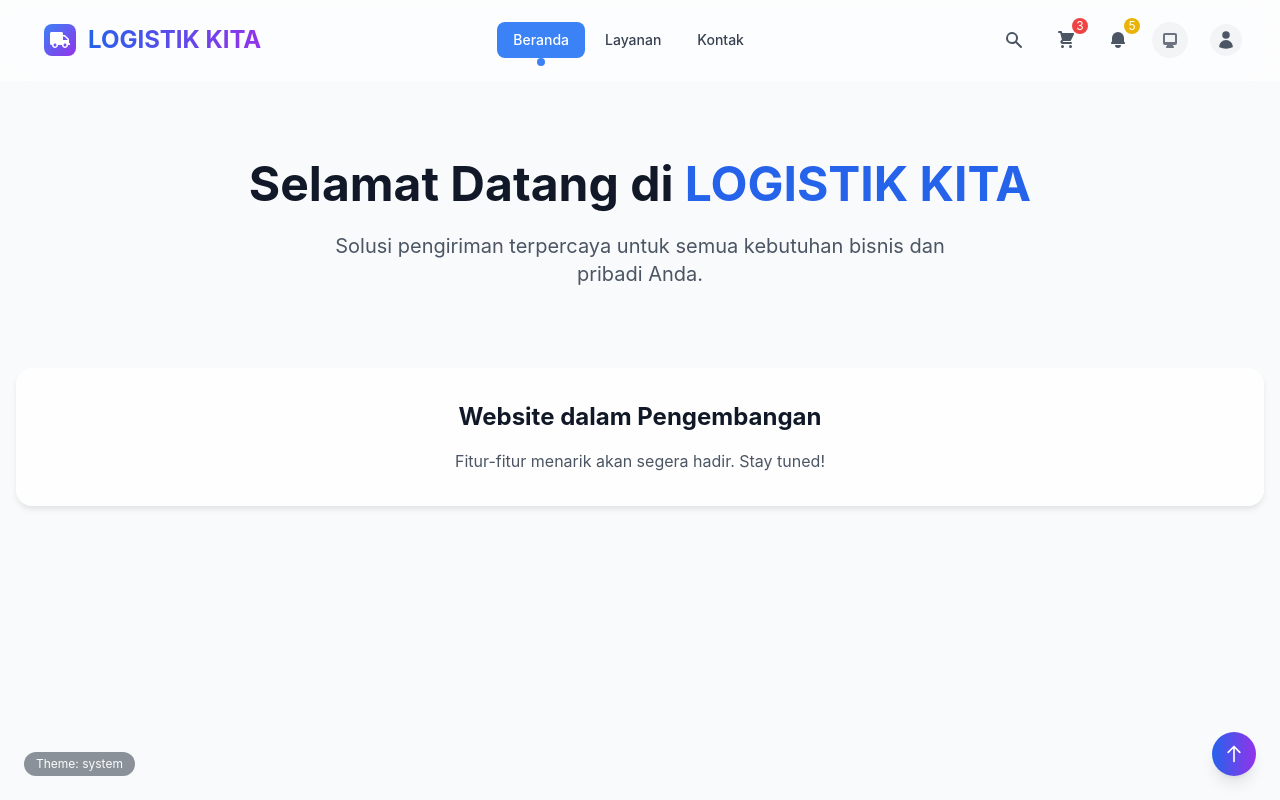
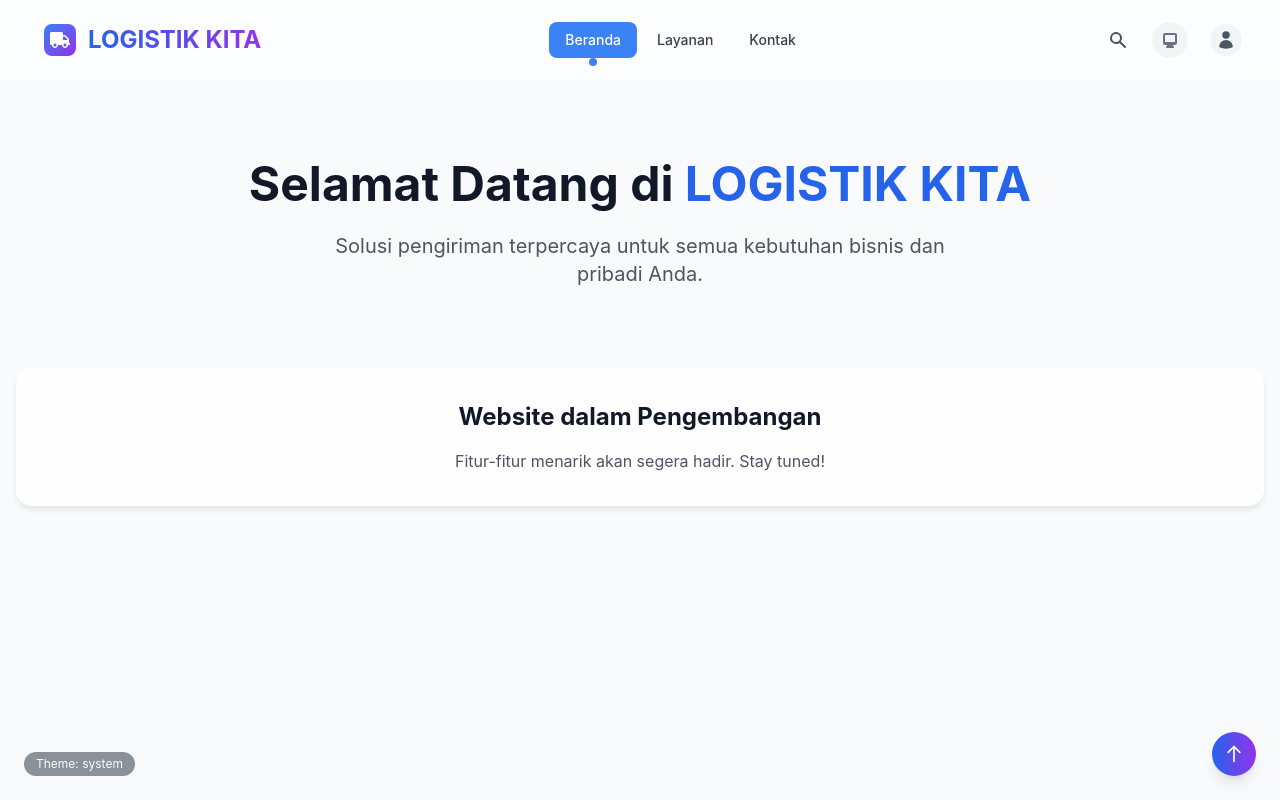
Before and after one commit to Logistikkita-4/Logistikkita-4, a React (Create React App) app in the folder frontend/: page / in a window 1280 px wide. Shown: the top 800 px of the page. Built offline with nearby package versions, Linux system fonts and the light colour scheme; no server answers.

Commit message:
Update Navbar.jsx

```diff
--- a/frontend/src/components/layout/Navbar.jsx
+++ b/frontend/src/components/layout/Navbar.jsx
@@ -1,12 +1,9 @@
 /**
- * Main Navigation Bar Component
- * Features:
- * - Glass morphism effect dengan backdrop blur
- * - Responsive design (Desktop & Mobile)
- * - Dynamic menu dari API
- * - Theme toggle (Dark/Light mode)
- * - Search functionality
- * - User authentication state
+ * Main Navigation Bar Component - PERBAIKAN LENGKAP
+ * PERBAIKAN YANG DILAKUKAN:
+ * 1. HAPUS CART ICON (sesuai permintaan)
+ * 2. NOTIFIKASI HANYA SAAT USER LOGIN
+ * 3. TAMBAH AUTH STATE MANAGEMENT
  */
 
 import React, { useState, useEffect } from 'react';
@@ -17,18 +14,14 @@ import { useSiteConfig } from '../../hooks/useSiteConfig';
 import DesktopNav from './DesktopNav';
 import MobileNav from './MobileNav';
 import UserMenu from './UserMenu';
-
-// --- BAGIAN YANG DIPERBAIKI (Import dari folder yang sama './') ---
 import ThemeToggle from './ThemeToggle';
 import SearchBar from './SearchBar';
-// ------------------------------------------------------------------
 
 // Icons dari react-icons
 import {
   HiMenu,
   HiX,
   HiSearch,
-  HiShoppingCart,
   HiBell
 } from 'react-icons/hi';
 import { FaTruck } from 'react-icons/fa';
@@ -40,14 +33,22 @@ const Navbar = () => {
   const [isSearchOpen, setIsSearchOpen] = useState(false);
   const [isUserMenuOpen, setIsUserMenuOpen] = useState(false);
 
+  // PERBAIKAN: Tambah state authentication sederhana
+  const [isAuthenticated, setIsAuthenticated] = useState(false);
+
   // Custom hooks untuk data fetching
   const { theme, toggleTheme } = useTheme();
-  // Menggunakan optional chaining/fallback untuk menghindari error jika hooks belum siap
   const navData = useNavigation('header') || {};
   const { navigationData, loading: navLoading } = navData;
 
   const configData = useSiteConfig() || {};
   const { siteSettings, loading: settingsLoading } = configData;
+
+  // PERBAIKAN: Cek authentication status saat component mount
+  useEffect(() => {
+    const token = localStorage.getItem('auth_token');
+    setIsAuthenticated(!!token);
+  }, []);
 
   // Effect untuk handle scroll behavior
   useEffect(() => {
@@ -155,13 +156,9 @@ const Navbar = () => {
             : 'bg-white/60 dark:bg-gray-900/60 backdrop-blur-md'
         }`}
         style={{
-          // Glass effect dengan CSS custom properties
-          '--navbar-bg-light': 'rgba(255, 255, 255, 0.8)',
-          '--navbar-bg-dark': 'rgba(15, 23, 42, 0.8)',
-          '--navbar-border': 'rgba(255, 255, 255, 0.1)',
           backdropFilter: 'blur(12px) saturate(180%)',
           WebkitBackdropFilter: 'blur(12px) saturate(180%)',
-          borderBottom: '1px solid var(--navbar-border)',
+          borderBottom: '1px solid rgba(255, 255, 255, 0.1)',
         }}
       >
         <div className="container mx-auto px-4 sm:px-6 lg:px-8">
@@ -233,20 +230,8 @@ const Navbar = () => {
                 <HiSearch className="h-5 w-5" />
               </motion.button>
 
-              {/* Cart Icon (optional) */}
-              <motion.button
-                whileHover={{ scale: 1.1 }}
-                whileTap={{ scale: 0.95 }}
-                className="relative p-2 rounded-full text-gray-600 dark:text-gray-300 hover:bg-gray-100 dark:hover:bg-gray-800 transition-colors"
-                aria-label="Shopping cart"
-              >
-                <HiShoppingCart className="h-5 w-5" />
-                <span className="absolute -top-1 -right-1 h-4 w-4 bg-red-500 text-white text-xs rounded-full flex items-center justify-center">
-                  3
-                </span>
-              </motion.button>
-
-              {/* Notifications */}
+              {/* PERBAIKAN: NOTIFIKASI HANYA SAAT USER LOGIN */}
+              {isAuthenticated && (
                 <motion.button
                   whileHover={{ scale: 1.1 }}
                   whileTap={{ scale: 0.95 }}
@@ -258,6 +243,10 @@ const Navbar = () => {
                     5
                   </span>
                 </motion.button>
+              )}
+
+              {/* PERBAIKAN: CART ICON DIHAPUS SESUAI PERMINTAAN */}
+              {/* Cart icon telah dihapus */}
 
               {/* Theme Toggle */}
               <ThemeToggle theme={theme} toggleTheme={toggleTheme} />
@@ -276,7 +265,7 @@ const Navbar = () => {
         </div>
       </motion.nav>
 
-      {/* SearchBar Overlay - DIPINDAHKAN KE ROOT LEVEL */}
+      {/* SearchBar Overlay */}
       {isSearchOpen && <SearchBar onClose={() => setIsSearchOpen(false)} />}
 
       {/* Mobile Navigation Overlay */}
```
Lines whose indentation alone changed are shown as unchanged.
